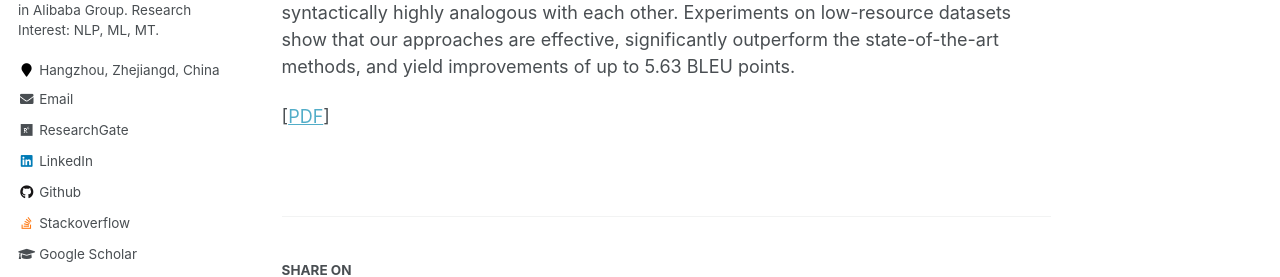
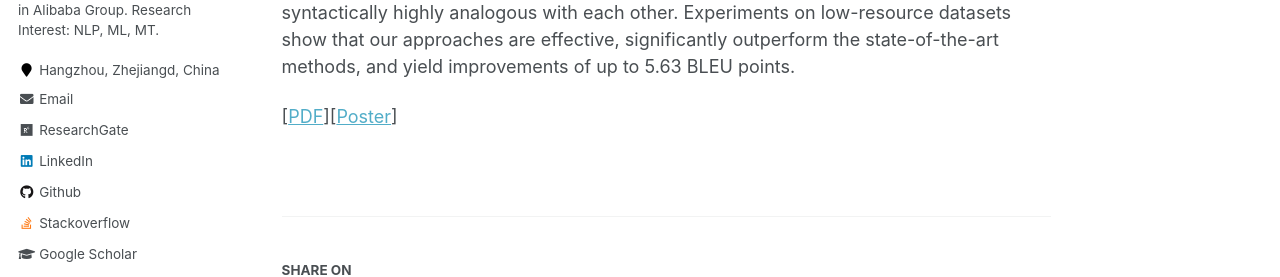
Before and after one commit to miradel51/miradel51.github.io, a Jekyll site: the page built from _publications/2019_tallip_mrtl.md, in a window 1280 px wide and 900 px high, scrolled down 791 px. Shown: the part 274-551 px from the top of the window. Built offline with Jekyll 4.4.1, drawn with Linux system fonts in a browser that asks for light colours; some web fonts are replaced.

Commit message:
update 2019_tallip_mrtl.md
add corresponding poster files

```diff
--- a/_publications/2019_tallip_mrtl.md
+++ b/_publications/2019_tallip_mrtl.md
@@ -24,4 +24,4 @@ citation: '<br>
 <h2><strong>Abstract</strong></h2>
 Neural machine translation (NMT) has made remarkable progress in recent years, but the performance of NMT suffers from a data sparsity problem since large-scale parallel corpora are only readily available for high-resource languages (HRLs). In recent days, transfer learning (TL) has been used widely in low-resource languages (LRLs) machine translation, while TL is becoming one of the vital directions for addressing the data sparsity problem in low-resource NMT. As a solution, a transfer learning method in NMT is generally obtained via initializing the low-resource model (child) with the high-resource model (parent). However, leveraging the original TL to low-resource models is neither able to make full use of highly related multiple HRLs nor to receive different parameters from the same parents. In order to exploit multiple HRLs effectively, we present a language-independent and straightforward multi-round transfer learning (MRTL) approach to low-resource NMT. Besides, with the intention of reducing the differences between high-resource and low-resource languages at the character level, we introduce a unified transliteration method for various language families, which are both semantically and syntactically highly analogous with each other. Experiments on low-resource datasets show that our approaches are effective, significantly outperform the state-of-the-art methods, and yield improvements of up to 5.63 BLEU points.
 
-\[[PDF](https://dl.acm.org/doi/10.1145/3314945)\]
+\[[PDF](https://dl.acm.org/doi/10.1145/3314945)\]\[[Poster](https://miradel51.github.io/files/tallip19_poster.pdf)\]
```
